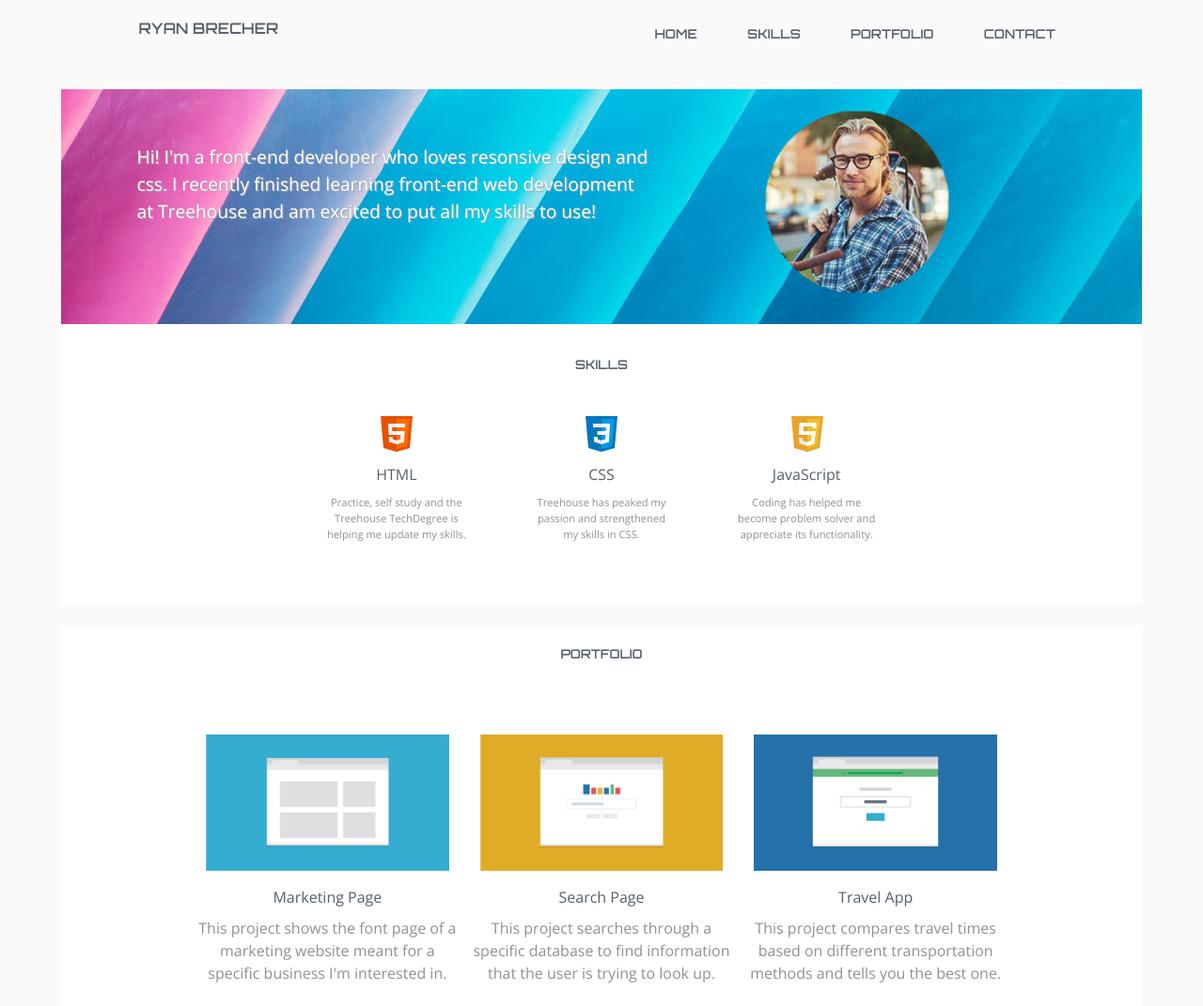
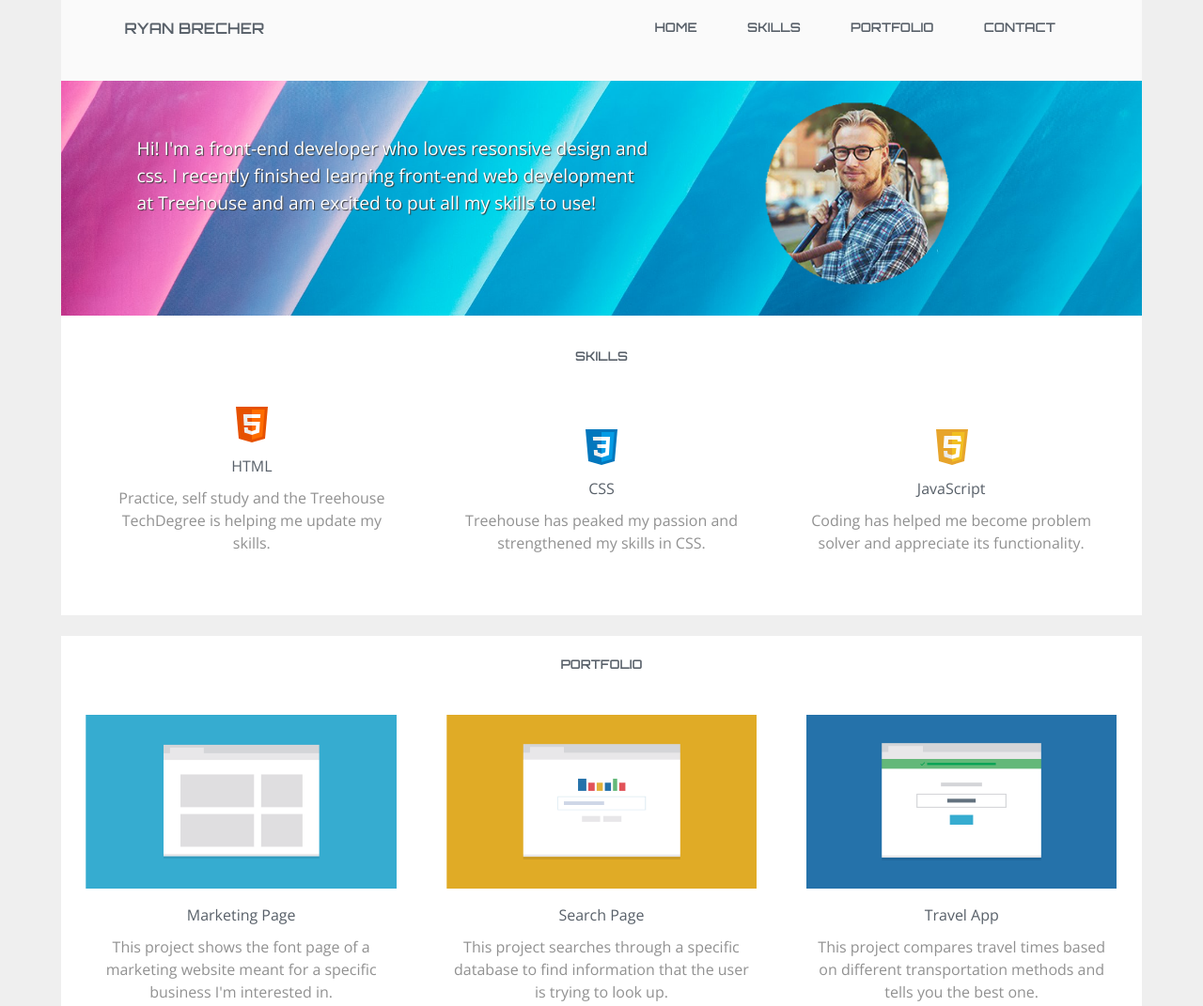
Before and after one commit to Live-Dev-Design/TechDegree-FEWD-Project-2, a plain HTML site: page index.html in a window 1280 px wide. Shown: the top 1071 px of the page at 94% size. Drawn offline with nearby package versions, Linux system fonts and the light colour scheme.

Commit message:
made some updates to the column layout and menus

```diff
--- a/css/style.css
+++ b/css/style.css
@@ -6,6 +6,9 @@
 	box-sizing: border-box;
 }
 
+.container-img {
+    max-width: 90%;
+}
 
 body {
 	font-family: 'Open Sans', sans-serif;
@@ -53,7 +56,7 @@ img {
 /* ---- Navigation ---- */
 
 body {
-    background-color: rgb(250, 250, 250);
+    background-color: #efefef;
 }
 
 
@@ -88,7 +91,7 @@ ol,
 .mobile a {
     display: block;
     text-align: center;
-    padding: 10px 15px;
+    padding: 10px 0;
 }
 
 .main-nav a,
@@ -125,8 +128,7 @@ ol,
 
 }
 
-
- .intro-banner {
+.intro-banner {
         background: url('../images/clark-van-der-beken-xApC8DIiD54-unsplash.jpg') no-repeat top center ;
         background-size: cover;
         overflow: hidden;
@@ -157,6 +159,11 @@ ol,
 
     /* Mobile View */
 
+      h3 {
+        padding-top: 1.5em;
+
+    }
+
      .skills {
         text-align: center;
         padding-top: .7em;
@@ -168,13 +175,10 @@ ol,
      }
 
      .skills .col {
-         padding-top: 1em;;
+         padding-top: 1em;
      }
 
     .intro-banner {
-        background: url('../images/clark-van-der-beken-xApC8DIiD54-unsplash.jpg') no-repeat top center ;
-        background-size: cover;
-        overflow: hidden;
         padding-bottom: 1.2em;
         width: 100%;
         margin: 0 auto;
@@ -200,7 +204,7 @@ ol,
 
     .col-2 p {
         color: white;
-        text-shadow: 1px 1px 1px darkgray;
+        text-shadow: 1px 1px 1px #3a3a3a;
     }
 
     .main-footer p {
@@ -212,11 +216,6 @@ ol,
     .main-footer h5 {
         padding-top: 1.5em;
         padding-bottom: 1.5em;
-
-    }
-
-    h3 {
-        padding-top: 1.5em;
 
     }
 
@@ -262,6 +261,13 @@ ol,
         padding-right: .7em;
     }
 
+    h3 {
+        padding-top: .5em;
+        padding-bottom:.5em;
+        margin-bottom: 0;
+        font-size: 1em;
+    }
+
     p {
         font-size: 1.2em;
     }
@@ -271,11 +277,12 @@ ol,
         margin: 0 auto;
     }
 
-    .col {
-        height: 40px;
-        display: inline-block;
-        max-width: 45%;
-        margin-top: 2em;
+
+    .portfolio .col {
+        float: left;
+        max-width: 50%;
+        padding: 0 8px 24px;
+
     }
 
     .col p {
@@ -302,6 +309,14 @@ ol,
         padding-top: 2em;
     }
 
+    .skills li {
+        display: inline-block;
+    }
+
+    .skills .col {
+        width: 32%;
+    }
+
     .skills p {
         font-size: .7em;
         text-align: center;
@@ -312,7 +327,7 @@ ol,
     .css,
     .javascript {
         width: 150px;
-        margin: 0 2em;
+        margin: 0 auto;
     }
 
     .text {
@@ -321,13 +336,6 @@ ol,
         font-size: 1.5em;
         padding: 0;
         line-height: 1.5;
-    }
-
-    h3 {
-        padding-top: .5em;
-        padding-bottom:.5em;
-        margin-bottom: 0;
-        font-size: 1em;
     }
 
     .intro-banner {
@@ -397,6 +405,8 @@ ol,
         margin: 1em auto 2em;
     }
 
+
+
 	/* ---- Float clearfix ---- */
 
 	.clearfix::after {
@@ -406,11 +416,16 @@ ol,
 	}
 
 
+
 }
 
 @media (min-width: 1024px) {
 
     /* Desktop View */
+
+    .portfolio .col {
+        max-width: 33.33%;
+    }
 
       .mobile {
         display: none;
@@ -438,7 +453,7 @@ ol,
         font-size: 1.2em;
         font-weight: bold;
         padding: 0 15px;
-        margin: .35em .5em;
+        margin: .0 .5em;
     }
 
        .main-nav {
@@ -450,8 +465,8 @@ ol,
         margin: 0 auto;
     }
 
-    .col {
-        max-width: 25%;
+    .skills p {
+        font-size: 1em;
     }
 
     body {
--- a/index.html
+++ b/index.html
@@ -30,28 +30,30 @@
                 </div>
             </div> <!--/.intro-banner-->
 
-            <section id="skills" class="skills">
+            <section id="skills" class="skills clearfix">
                 <h5>SKILLS</h5>
-                <div class="html col">
+                <ul>
+                <li class="html col">
                     <img class="container-img" src="images/icons8-html-5.svg" alt="Marketing image">
                     <h3> HTML</h3>
                     <p class="text">Practice, self study and the Treehouse TechDegree is helping me update my skills.</p>
-                </div>
-                <div class="css col">
+                </li>
+                <li class="css col">
                     <img class="container-img" src="images/icons8-css3.svg" alt="Marketing image">
                     <h3>CSS</h3>
                     <p class="text">Treehouse has peaked my passion and
                     strengthened my skills in CSS.</p>
-                </div>
-                <div class="javascript col">
+                    </li>
+                <li class="javascript col">
                     <img class="container-img" src="images/icons8-javascript.svg" alt="Marketing image">
                     <h3> JavaScript</h3>
                     <p class="text">Coding has helped me become
                     problem solver and appreciate its functionality.</p>
-                </div>
+                    </li>
+                </ul>
             </section>
 
-            <section id="portfolio" class="portfolio">
+            <section id="portfolio" class="portfolio clearfix">
                 <h5>PORTFOLIO</h5>
                 <div class="marketing col">
                     <img class="container-img" src="images/portfolio-1.png" alt="Marketing image">
```
